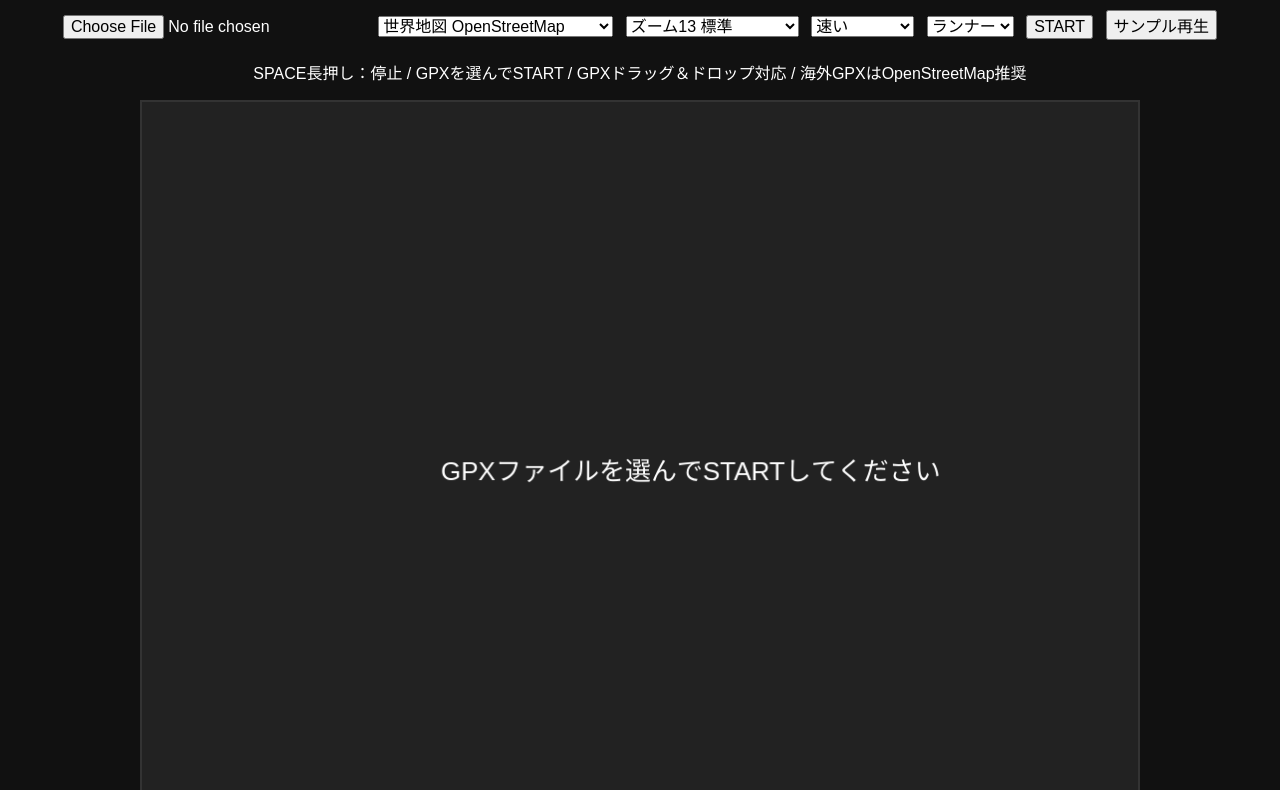
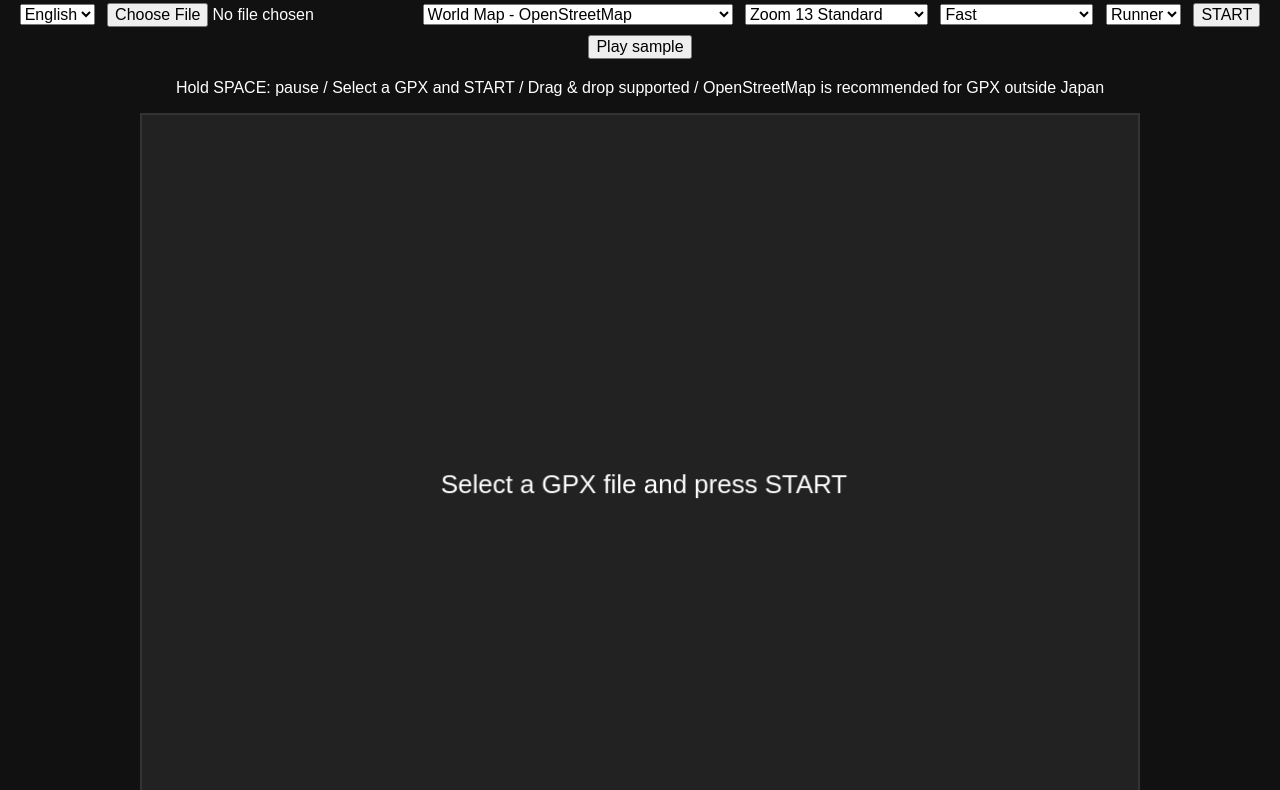
Before and after one commit to issa50s/gpx-Viewer-Global, a plain HTML site: page index.html in a window 1280 px wide. Shown: the part 69-859 px from the top of the page. Drawn offline with Linux system fonts and the light colour scheme; no server answers.

Commit message:
Add files via upload

```diff
--- a/index.html
+++ b/index.html
@@ -1,9 +1,9 @@
 <!DOCTYPE html>
-<html lang="ja">
+<html lang="en">
 <head>
 <meta charset="UTF-8">
 <meta name="viewport" content="width=device-width, initial-scale=1.0">
-<title>GPX追体験ビューアー 世界対応版</title>
+<title>GPX Replay Viewer - Global Edition</title>
 <style>
 body {
   margin: 0;
@@ -85,7 +85,7 @@ select, button, input {
 }
 
 body.dragover::after {
-  content: "GPXファイルをドロップ";
+  content: attr(data-drop-text);
   position: fixed;
   inset: 0;
   z-index: 9999;
@@ -100,67 +100,159 @@ body.dragover::after {
 }
 </style>
 </head>
-<body>
+<body data-lang="en" data-drop-text="Drop GPX file here">
 
-<h2>GPX追体験ビューアー 世界対応版</h2>
+<h2 id="appTitle">GPX Replay Viewer - Global Edition</h2>
 
 <div class="controls">
+  <select id="langSelect" aria-label="Language">
+    <option value="en" selected>English</option>
+    <option value="ja">日本語</option>
+  </select>
+
   <input type="file" id="gpxFile" accept=".gpx">
 
 <select id="mapSelect">
-  <option value="osm" selected>世界地図 OpenStreetMap</option>
-  <option value="opentopo">世界地形図 OpenTopoMap</option>
-  <option value="std">日本 標準地図（地理院）</option>
-  <option value="sekishoku">日本 赤色立体地図（地理院）</option>
-  <option value="photo">日本 航空写真（地理院）</option>
+  <option value="osm" selected></option>
+  <option value="opentopo"></option>
+  <option value="std"></option>
+  <option value="sekishoku"></option>
+  <option value="photo"></option>
 </select>
 
 <select id="zoomSelect">
-  <option value="2">ズーム2 世界</option>
-  <option value="3">ズーム3 大陸</option>
-  <option value="4">ズーム4 広域</option>
-  <option value="5">ズーム5 広域</option>
-  <option value="6">ズーム6 地方</option>
-  <option value="7">ズーム7 地方</option>
-  <option value="8">ズーム8 広め</option>
-  <option value="9">ズーム9 広め</option>
-  <option value="10">ズーム10 中域</option>
-  <option value="11">ズーム11 中域</option>
-  <option value="12">ズーム12 広域</option>
-  <option value="13" selected>ズーム13 標準</option>
-  <option value="14">ズーム14 詳細</option>
-  <option value="15">ズーム15 かなり詳細</option>
-  <option value="16">ズーム16 超詳細</option>
-  <option value="17">ズーム17 街路</option>
-  <option value="18">ズーム18 街路詳細</option>
+  <option value="2"></option>
+  <option value="3"></option>
+  <option value="4"></option>
+  <option value="5"></option>
+  <option value="6"></option>
+  <option value="7"></option>
+  <option value="8"></option>
+  <option value="9"></option>
+  <option value="10"></option>
+  <option value="11"></option>
+  <option value="12"></option>
+  <option value="13" selected></option>
+  <option value="14"></option>
+  <option value="15"></option>
+  <option value="16"></option>
+  <option value="17"></option>
+  <option value="18"></option>
 </select>
 
 <select id="speedSelect">
-  <option value="9.0">かなり速い</option>
-  <option value="2.0" selected>速い</option>
-  <option value="1.0">普通</option>
-  <option value="0.6">ゆっくり</option>
-  <option value="0.2">観察モード</option>
+  <option value="9.0"></option>
+  <option value="2.0" selected></option>
+  <option value="1.0"></option>
+  <option value="0.6"></option>
+  <option value="0.2"></option>
 </select>
 
 <select id="iconSelect">
-  <option value="🏃" selected>ランナー</option>
-  <option value="🚴">自転車</option>
-  <option value="🚗">自動車</option>
-  <option value="🐎">馬</option>
-　<option value="🥷">ニンジャ</option>
-　<option value="🐉">龍</option>
+  <option value="🏃" selected></option>
+  <option value="🚴"></option>
+  <option value="🚗"></option>
+  <option value="🐎"></option>
+  <option value="🥷"></option>
+  <option value="🐉"></option>
 </select>
 
-  <button onclick="startGame()">START</button>
-  <button onclick="loadSample()">サンプル再生</button>
+  <button id="startBtn" onclick="startGame()">START</button>
+  <button id="sampleBtn" onclick="loadSample()">Play sample</button>
 
-  <p>SPACE長押し：停止 / GPXを選んでSTART / GPXドラッグ＆ドロップ対応 / 海外GPXはOpenStreetMap推奨</p>
+  <p id="helpText">Hold SPACE: pause / Select a GPX and START / Drag & drop supported / OpenStreetMap is recommended for GPX outside Japan</p>
 </div>
 
 <canvas id="game" width="1000" height="800"></canvas>
 
 <script>
+const I18N = {
+  en: {
+    title: "GPX Replay Viewer - Global Edition",
+    drop: "Drop GPX file here",
+    start: "START",
+    sample: "Play sample",
+    help: "Hold SPACE: pause / Select a GPX and START / Drag & drop supported / OpenStreetMap is recommended for GPX outside Japan",
+    map: { osm: "World Map - OpenStreetMap", opentopo: "World Topographic Map - OpenTopoMap", std: "Japan Standard Map - GSI", sekishoku: "Japan Red Relief Map - GSI", photo: "Japan Aerial Photo - GSI" },
+    zoom: { 2:"Zoom 2 World", 3:"Zoom 3 Continent", 4:"Zoom 4 Wide area", 5:"Zoom 5 Wide area", 6:"Zoom 6 Region", 7:"Zoom 7 Region", 8:"Zoom 8 Broad", 9:"Zoom 9 Broad", 10:"Zoom 10 Medium", 11:"Zoom 11 Medium", 12:"Zoom 12 Wide", 13:"Zoom 13 Standard", 14:"Zoom 14 Detail", 15:"Zoom 15 More detail", 16:"Zoom 16 Very detailed", 17:"Zoom 17 Street", 18:"Zoom 18 Street detail" },
+    speed: { "9.0":"Very fast", "2.0":"Fast", "1.0":"Normal", "0.6":"Slow", "0.2":"Observation mode" },
+    icon: { "🏃":"Runner", "🚴":"Bicycle", "🚗":"Car", "🐎":"Horse", "🥷":"Ninja", "🐉":"Dragon" },
+    tileLabel: { osm:"OpenStreetMap", opentopo:"OpenTopoMap", std:"GSI Standard Map", sekishoku:"GSI Red Relief Map", photo:"GSI Aerial Photo" },
+    selectGpx: "Please select a GPX file",
+    tooFewPoints: "Not enough GPX points",
+    sampleNotFound: "sample.gpx was not found",
+    invalidSample: "The sample GPX is invalid",
+    sampleLoadError: "Could not load sample GPX: ",
+    waitGpx: "Select a GPX file and press START",
+    observation: "Observation point: stopped here",
+    goal: "GOAL! Replay complete",
+    autoSwitch: "Outside Japan: switched to OpenStreetMap",
+    progress: "Progress",
+    distance: "Distance",
+    holdSpace: "Hold SPACE: pause",
+    time: "Time",
+    mapLabel: "Map",
+    gsiTiles: "GSI Tiles"
+  },
+  ja: {
+    title: "GPX追体験ビューアー 世界対応版",
+    drop: "GPXファイルをドロップ",
+    start: "START",
+    sample: "サンプル再生",
+    help: "SPACE長押し：停止 / GPXを選んでSTART / GPXドラッグ＆ドロップ対応 / 海外GPXはOpenStreetMap推奨",
+    map: { osm: "世界地図 OpenStreetMap", opentopo: "世界地形図 OpenTopoMap", std: "日本 標準地図（地理院）", sekishoku: "日本 赤色立体地図（地理院）", photo: "日本 航空写真（地理院）" },
+    zoom: { 2:"ズーム2 世界", 3:"ズーム3 大陸", 4:"ズーム4 広域", 5:"ズーム5 広域", 6:"ズーム6 地方", 7:"ズーム7 地方", 8:"ズーム8 広め", 9:"ズーム9 広め", 10:"ズーム10 中域", 11:"ズーム11 中域", 12:"ズーム12 広域", 13:"ズーム13 標準", 14:"ズーム14 詳細", 15:"ズーム15 かなり詳細", 16:"ズーム16 超詳細", 17:"ズーム17 街路", 18:"ズーム18 街路詳細" },
+    speed: { "9.0":"かなり速い", "2.0":"速い", "1.0":"普通", "0.6":"ゆっくり", "0.2":"観察モード" },
+    icon: { "🏃":"ランナー", "🚴":"自転車", "🚗":"自動車", "🐎":"馬", "🥷":"ニンジャ", "🐉":"龍" },
+    tileLabel: { osm:"OpenStreetMap", opentopo:"OpenTopoMap", std:"地理院 標準地図", sekishoku:"地理院 赤色立体地図", photo:"地理院 航空写真" },
+    selectGpx: "GPXファイルを選んでください",
+    tooFewPoints: "GPXポイントが少なすぎます",
+    sampleNotFound: "sample.gpx が見つかりません",
+    invalidSample: "サンプルGPXが不正です",
+    sampleLoadError: "サンプルGPXを読み込めません: ",
+    waitGpx: "GPXファイルを選んでSTARTしてください",
+    observation: "観察ポイント：ここで停止しました",
+    goal: "GOAL！追体験完了",
+    autoSwitch: "海外GPXのため、OpenStreetMapに自動切替",
+    progress: "進行率",
+    distance: "走行距離",
+    holdSpace: "SPACE長押し：停止",
+    time: "時刻",
+    mapLabel: "地図",
+    gsiTiles: "地理院タイル"
+  }
+};
+
+let currentLang = "en";
+
+function t(key) {
+  return I18N[currentLang][key] || I18N.en[key] || key;
+}
+
+function updateOptionLabels(selectId, labels) {
+  const select = document.getElementById(selectId);
+  for (const option of select.options) {
+    option.textContent = labels[option.value] || option.value;
+  }
+}
+
+function applyLanguage(lang) {
+  currentLang = lang;
+  document.documentElement.lang = lang;
+  document.body.dataset.lang = lang;
+  document.body.dataset.dropText = t("drop");
+  document.title = t("title");
+  document.getElementById("appTitle").textContent = t("title");
+  document.getElementById("startBtn").textContent = t("start");
+  document.getElementById("sampleBtn").textContent = t("sample");
+  document.getElementById("helpText").textContent = t("help");
+
+  updateOptionLabels("mapSelect", I18N[lang].map);
+  updateOptionLabels("zoomSelect", I18N[lang].zoom);
+  updateOptionLabels("speedSelect", I18N[lang].speed);
+  updateOptionLabels("iconSelect", I18N[lang].icon);
+}
+
 const canvas = document.getElementById("game");
 const ctx = canvas.getContext("2d");
 
@@ -229,7 +321,13 @@ document.getElementById("speedSelect").addEventListener("change", e => {
 document.getElementById("iconSelect").addEventListener("change", e => {
   playerIcon = e.target.value;
 });
-  updateZoomOptions(); // ←これ追加
+
+document.getElementById("langSelect").addEventListener("change", e => {
+  applyLanguage(e.target.value);
+});
+
+applyLanguage("en");
+updateZoomOptions();
 
 document.addEventListener("keydown", e => {
   if (e.code === "Space") spacePressed = true;
@@ -256,11 +354,11 @@ function getTileUrl() {
 }
 
 function getTileLabel() {
-  if (TILE_TYPE === "osm") return "OpenStreetMap";
-  if (TILE_TYPE === "opentopo") return "OpenTopoMap";
-  if (TILE_TYPE === "std") return "地理院 標準地図";
-  if (TILE_TYPE === "sekishoku") return "地理院 赤色立体地図";
-  if (TILE_TYPE === "photo") return "地理院 航空写真";
+  if (TILE_TYPE === "osm") return I18N[currentLang].tileLabel.osm;
+  if (TILE_TYPE === "opentopo") return I18N[currentLang].tileLabel.opentopo;
+  if (TILE_TYPE === "std") return I18N[currentLang].tileLabel.std;
+  if (TILE_TYPE === "sekishoku") return I18N[currentLang].tileLabel.sekishoku;
+  if (TILE_TYPE === "photo") return I18N[currentLang].tileLabel.photo;
   return TILE_TYPE;
 }
 
@@ -475,7 +573,7 @@ function makeEvents() {
       const dt = (points[i].time - points[i - 1].time) / 1000;
 
       if (dt > 30) {
-        events.push({ index: i, message: "観察ポイント：ここで停止しました" });
+        events.push({ index: i, message: t("observation") });
       }
     }
   }
@@ -565,7 +663,7 @@ function update() {
 
   if (playerIndex >= screenPoints.length - 1) {
     running = false;
-    message = "GOAL！追体験完了";
+    message = t("goal");
     messageTimer = 9999;
   }
 }
@@ -574,7 +672,7 @@ function draw() {
   ctx.clearRect(0, 0, WIDTH, HEIGHT);
 
   if (screenPoints.length === 0) {
-    drawText("GPXファイルを選んでSTARTしてください", 300, 380, 26);
+    drawText(t("waitGpx"), 300, 380, 26);
     return;
   }
 
@@ -645,11 +743,11 @@ function draw() {
 
   const currentDistanceKm = cumulativeDistances[i] || 0;
 
-  drawText(`進行率: ${progress}%`, 25, 40);
-  drawText(`走行距離: ${currentDistanceKm.toFixed(2)} / ${totalDistanceKm.toFixed(2)} km`, 25, 70);
-  drawText("SPACE長押し：停止", 25, 100);
-  drawText(`時刻: ${formatTime(currentTime)}`, 25, 130, 22, "white");
-  drawText(`地図: ${getTileLabel()} / Z${ZOOM}`, 25, 160, 18, "white");
+  drawText(`${t("progress")}: ${progress}%`, 25, 40);
+  drawText(`${t("distance")}: ${currentDistanceKm.toFixed(2)} / ${totalDistanceKm.toFixed(2)} km`, 25, 70);
+  drawText(t("holdSpace"), 25, 100);
+  drawText(`${t("time")}: ${formatTime(currentTime)}`, 25, 130, 22, "white");
+  drawText(`${t("mapLabel")}: ${getTileLabel()} / Z${ZOOM}`, 25, 160, 18, "white");
 
   // タイル出典メモ
   ctx.textAlign = "right";
@@ -660,7 +758,7 @@ function draw() {
     ? "© OpenStreetMap contributors"
     : (TILE_TYPE === "opentopo")
       ? "© OpenTopoMap / OpenStreetMap contributors"
-      : "地理院タイル";
+      : t("gsiTiles");
   ctx.fillText(attr, WIDTH - 10, HEIGHT - 12);
 
   // イベント表示
@@ -697,12 +795,12 @@ function loadSample() {
 
 function loadGpxFromFile(file) {
   if (!file) {
-    alert("GPXファイルを選んでください");
+    alert(t("selectGpx"));
     return;
   }
 
   if (!file.name.toLowerCase().endsWith(".gpx")) {
-    alert("GPXファイルを選んでください");
+    alert(t("selectGpx"));
     return;
   }
 
@@ -719,7 +817,7 @@ function loadGpxFromFile(file) {
     points = parseGpx(e.target.result);
 
     if (points.length < 2) {
-      alert("GPXポイントが少なすぎます");
+      alert(t("tooFewPoints"));
       return;
     }
 
@@ -729,7 +827,7 @@ function loadGpxFromFile(file) {
 
     playerIndex = 0;
     playerIcon = document.getElementById("iconSelect").value;
-    message = switched ? "海外GPXのため、OpenStreetMapに自動切替" : "";
+    message = switched ? t("autoSwitch") : "";
     messageTimer = switched ? 180 : 0;
     running = true;
   };
@@ -769,7 +867,7 @@ function loadSample() {
   fetch("sample.gpx")
     .then(res => {
       if (!res.ok) {
-        throw new Error("sample.gpx が見つかりません");
+        throw new Error(t("sampleNotFound"));
       }
       return res.text();
     })
@@ -777,7 +875,7 @@ function loadSample() {
       points = parseGpx(text);
 
       if (points.length < 2) {
-        alert("サンプルGPXが不正です");
+        alert(t("invalidSample"));
         return;
       }
 
@@ -790,7 +888,7 @@ function loadSample() {
       running = true;
     })
     .catch(err => {
-      alert("サンプルGPXを読み込めません: " + err.message);
+      alert(t("sampleLoadError") + err.message);
       console.error(err);
     });
 }
@@ -798,6 +896,7 @@ resizeCanvasDisplay();
 loop();
 
 window.onload = () => {
+  applyLanguage(document.getElementById("langSelect").value);
   updateZoomOptions();
   loadSample();
 };
```
